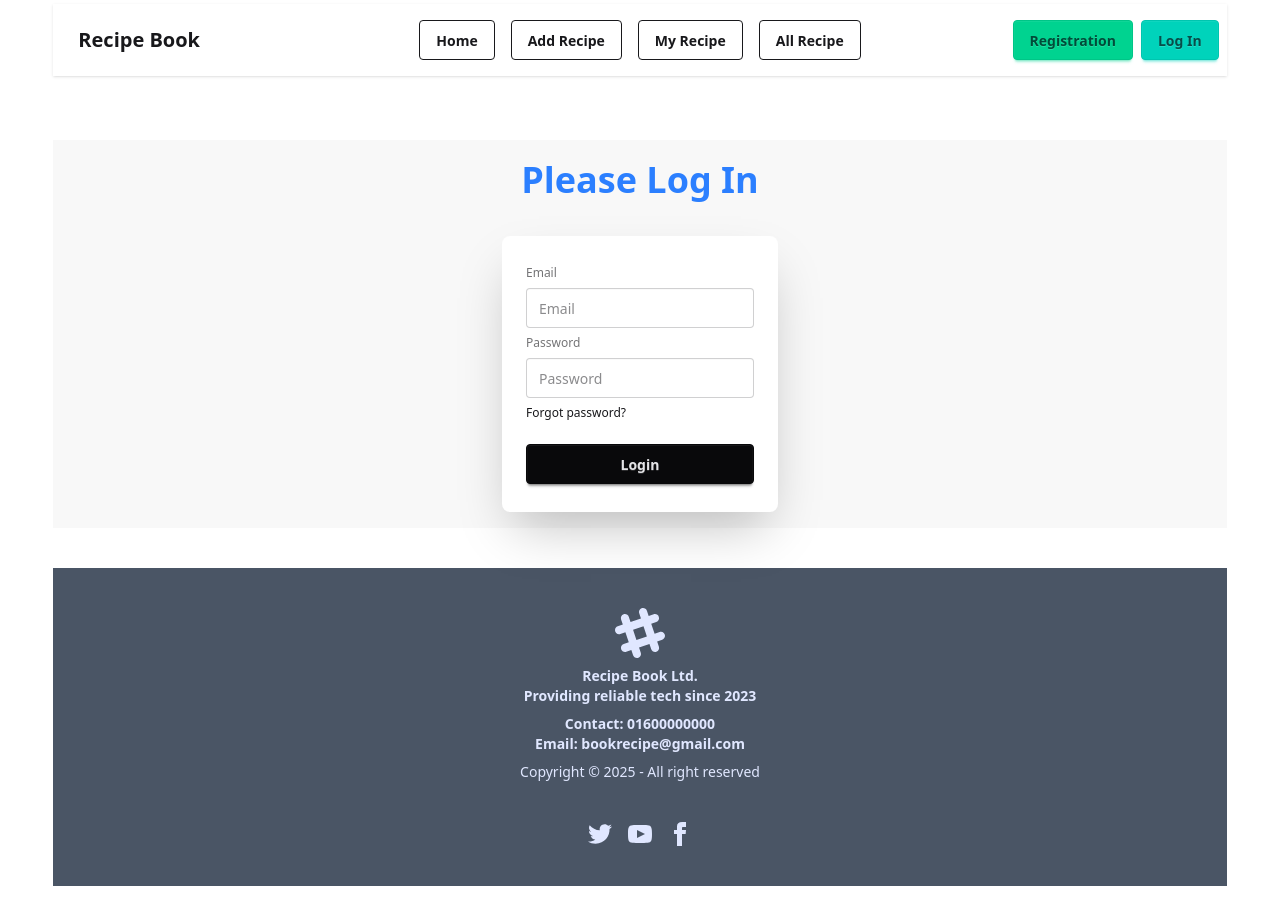
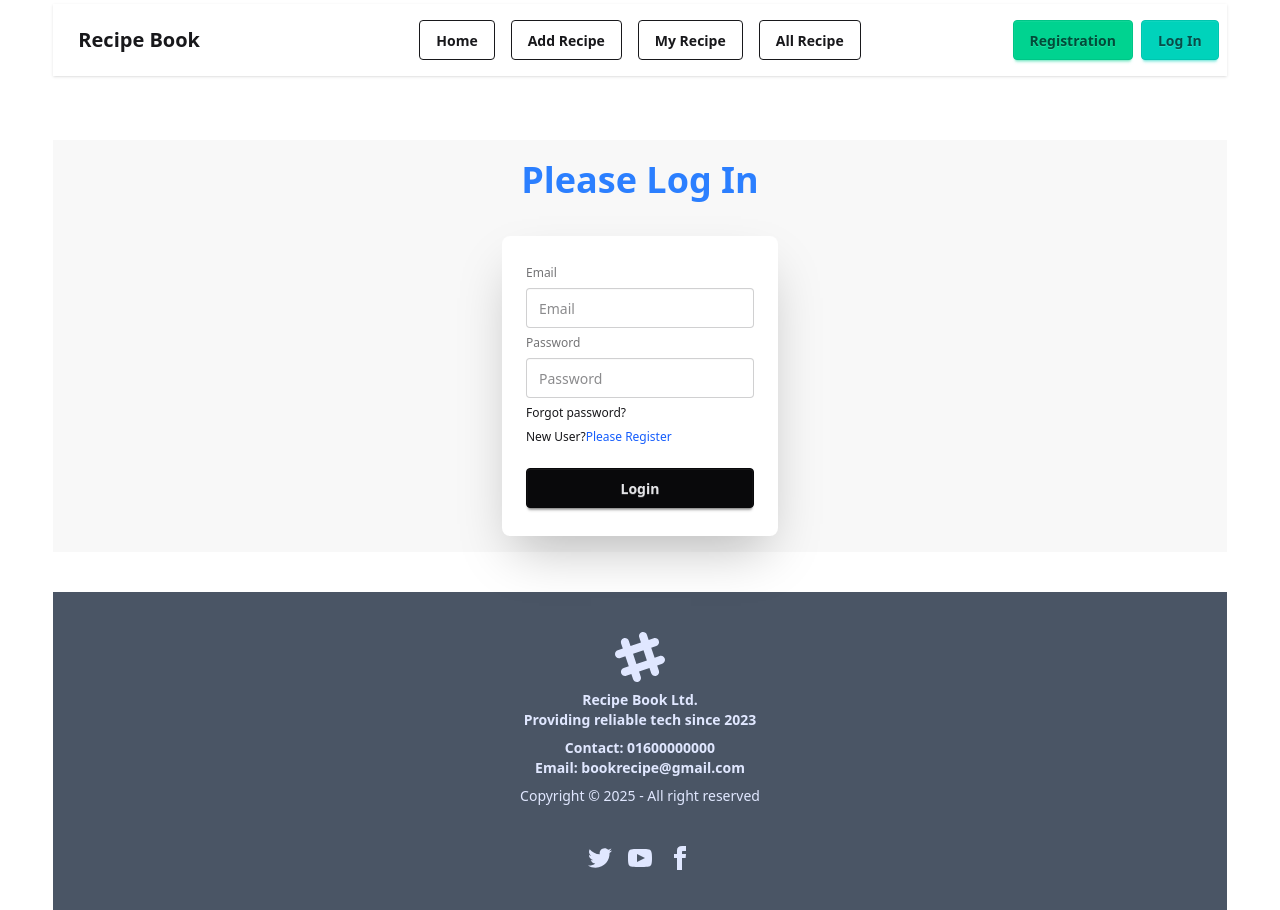
Before and after one commit to himu1028/Recipe-Book, a React (Vite) app: page /login in a window 1280 px wide. Before the commit the page ends 886 px from the top, so only its background shows below. Built offline with nearby package versions, Linux system fonts and the light colour scheme; no server answers.

Commit message:
firebase done

```diff
--- a/package.json
+++ b/package.json
@@ -11,6 +11,7 @@
   },
   "dependencies": {
     "@tailwindcss/vite": "^4.1.7",
+    "firebase": "^11.7.3",
     "react": "^19.1.0",
     "react-dom": "^19.1.0",
     "react-router": "^7.6.0",
--- /dev/null
+++ b/src/Context/AuthContext.jsx
@@ -0,0 +1,4 @@
+import { createContext } from 'react';
+
+
+export const AuthContext = createContext(null)
--- /dev/null
+++ b/src/Context/AuthProvider.jsx
@@ -0,0 +1,56 @@
+import React, { useEffect, useState } from 'react';
+import { AuthContext } from './AuthContext';
+
+import {createUserWithEmailAndPassword, onAuthStateChanged, signInWithEmailAndPassword } from "firebase/auth";
+import { auth } from '../firebase.init';
+
+
+const AuthProvider = ({children}) => {
+    const [user,setUser]=useState(null);
+
+    useEffect(()=>{
+        const unSubscribe = onAuthStateChanged(auth,currentUser=>{
+            setUser(currentUser)
+        })
+        return()=>{
+            unSubscribe();
+        }
+    })
+
+const createUser = (email,password)=>{
+    return createUserWithEmailAndPassword(auth,email,password)
+}
+
+const SignInUser = (email,password)=>{
+    return signInWithEmailAndPassword(auth,email,password)
+}
+
+
+
+
+
+
+
+
+
+const userInfo = {
+    createUser,
+    SignInUser,
+    user,
+}
+
+
+
+
+
+
+    return (
+        <>
+          <AuthContext value={userInfo}>
+            {children}
+            </AuthContext>
+        </>
+    );
+};
+
+export default AuthProvider;
--- a/src/Login.jsx
+++ b/src/Login.jsx
@@ -1,22 +1,58 @@
-import React from 'react';
+import React, { use } from 'react';
+import { Link } from 'react-router';
+import { AuthContext } from './Context/AuthContext';
 
 const Login = () => {
+const { SignInUser,user} = use(AuthContext)
+console.log(user)
+
+const handleLogIn= e =>{
+e.preventDefault();
+const email = e.target.email.value;
+const password = e.target.password.value;
+
+const profile2 = {email,password}
+console.log(profile2)
+
+// Create user
+SignInUser(email,password)
+.then(result =>{
+  console.log(result)
+})
+.catch(error =>{
+  console.log(error)
+})
+}
+
+
+
+
+
+
+
+
     return (
         <>
+
        <h1 className='text-4xl bg-base-200 text-center mt-16 font-bold text-blue-500 w-11/12 mx-auto p-5'>Please Log In</h1>
             <div className="hero bg-base-200 w-11/12 mx-auto mb-10 ">
 
   <div className="hero-content flex-col lg:flex-row-reverse">
     <div className="card bg-base-100 w-full  shrink-0 shadow-2xl">
       <div className="card-body">
-        <fieldset className="fieldset">
+        <form onSubmit={handleLogIn} className="fieldset">
           <label className="label">Email</label>
-          <input type="email" className="input" placeholder="Email" />
+          <input type="email" name='email' className="input" placeholder="Email" />
           <label className="label">Password</label>
-          <input type="password" className="input" placeholder="Password" />
+          <input type="password" name='password' className="input" placeholder="Password" />
           <div><a className="link link-hover">Forgot password?</a></div>
+          <div><h2>New User?
+            <Link to="/register" className="text-blue-600 hover:underline">
+            Please Register
+          </Link>
+            </h2></div>
           <button className="btn btn-neutral mt-4">Login</button>
-        </fieldset>
+        </form>
       </div>
     </div>
   </div>
--- a/src/Navbar.jsx
+++ b/src/Navbar.jsx
@@ -49,10 +49,10 @@ const Navbar = () => {
   </div>
   <div className="navbar-end gap-2">
    <NavLink to={"/register"}>
-     <a className="btn btn-success">Registration</a>
+     <button className="btn btn-success">Registration</button>
    </NavLink>
     <NavLink to={"/login"}>
-      <a className="btn btn-accent">Log In</a>
+      <button className="btn btn-accent">Log In</button>
     </NavLink>
   </div>
 </div>
--- a/src/Register.jsx
+++ b/src/Register.jsx
@@ -1,7 +1,38 @@
-import React from 'react';
+import React, { use } from 'react';
 import { Link } from 'react-router';
+import { AuthContext } from './Context/AuthContext';
 
 const Register = () => {
+
+const { createUser} = use(AuthContext)
+
+
+const handleRegister= e =>{
+e.preventDefault();
+const name = e.target.name.value;
+const email = e.target.email.value;
+const photo = e.target.photo.value;
+const password = e.target.password.value;
+
+const profile = {name,email,photo,password}
+console.log(profile)
+
+// Create user
+createUser(email,password)
+.then(result =>{
+  console.log(result)
+})
+.catch(error =>{
+  console.log(error)
+})
+}
+
+
+
+
+
+
+
     return (
         <>
             <div className="min-h-screen flex items-center justify-center bg-gray-100 p-4">
@@ -10,7 +41,7 @@ const Register = () => {
           Please Register
         </h2>
 
-        <form className="space-y-4">
+        <form onSubmit={handleRegister} className="space-y-4">
 
           <div>
             <label className="block text-gray-700 font-medium mb-1" htmlFor="name">
@@ -18,6 +49,7 @@ const Register = () => {
             </label>
             <input
               type="text"
+              name="name"
               id="name"
               className="w-full px-4 py-2 border rounded-lg focus:outline-none focus:ring-2 focus:ring-blue-500"
               placeholder="Your Name"
@@ -31,6 +63,7 @@ const Register = () => {
             </label>
             <input
               type="email"
+              name="email"
               id="email"
               className="w-full px-4 py-2 border rounded-lg focus:outline-none focus:ring-2 focus:ring-blue-500"
               placeholder="Your Email"
@@ -44,6 +77,7 @@ const Register = () => {
             </label>
             <input
               type="text"
+              name="photo"
               id="photo"
               className="w-full px-4 py-2 border rounded-lg focus:outline-none focus:ring-2 focus:ring-blue-500"
               placeholder="Link to your photo"
@@ -57,6 +91,7 @@ const Register = () => {
             </label>
             <input
               type="password"
+              name="password"
               id="password"
               className="w-full px-4 py-2 border rounded-lg focus:outline-none focus:ring-2 focus:ring-blue-500"
               placeholder="Your Password"
--- /dev/null
+++ b/src/firebase.init.js
@@ -0,0 +1,19 @@
+// Import the functions you need from the SDKs you need
+import { initializeApp } from "firebase/app";
+import { getAuth } from "firebase/auth";
+// TODO: Add SDKs for Firebase products that you want to use
+// https://firebase.google.com/docs/web/setup#available-libraries
+
+// Your web app's Firebase configuration
+const firebaseConfig = {
+  apiKey:import.meta.env.VITE_apiKey,
+  authDomain:import.meta.env.VITE_authDomain,
+  projectId:import.meta.env.VITE_projectId,
+  storageBucket:import.meta.env.VITE_storageBucket,
+  messagingSenderId:import.meta.env.VITE_messagingSenderId,
+  appId:import.meta.env.VITE_appId,
+};
+
+// Initialize Firebase
+const app = initializeApp(firebaseConfig);
+export const auth = getAuth(app);
--- a/src/main.jsx
+++ b/src/main.jsx
@@ -12,6 +12,7 @@ import Home from './Home.jsx';
 import Error from './Error.jsx';
 import Login from './Login.jsx';
 import Register from './Register.jsx';
+import AuthProvider from './Context/AuthProvider.jsx';
 
 
 
@@ -46,6 +47,8 @@ const router = createBrowserRouter([
 
 createRoot(document.getElementById('root')).render(
   <StrictMode>
-    <RouterProvider router={router} />
+    <AuthProvider>
+      <RouterProvider router={router} />
+    </AuthProvider>
   </StrictMode>,
 )
```
Also changed, not shown: 1 other file (tests, documents, lock files or other folders).
